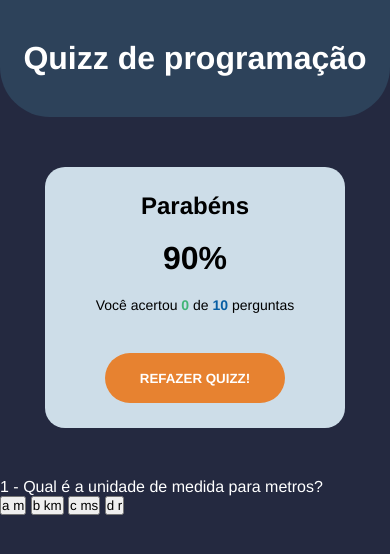
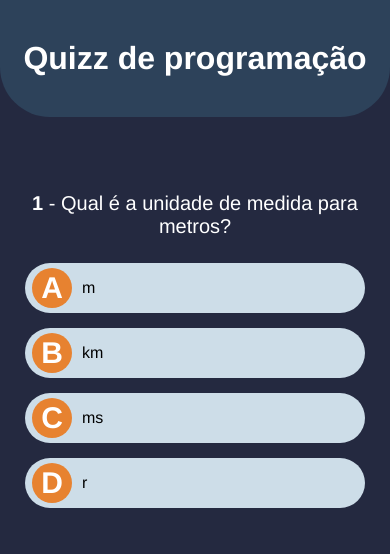
Before and after one commit to adnansoffiatti/quiz_js, a plain HTML site: page index.html in a window 390 px wide. Drawn offline with Linux system fonts and the light colour scheme.

Commit message:
Finalizando o CSS e deixando responsivo

```diff
--- a/css/styles.css
+++ b/css/styles.css
@@ -73,3 +73,91 @@ body {
     border-color: #e78230;
     color: #e78230;
 }
+
+/* Quizz container */
+
+#quizz-container {
+    width: 500px;
+    margin: 50px auto;
+    border: 1px solid #cddde8;
+    padding: 25px;
+    border-radius: 25px;
+}
+
+#question {
+    text-align: center;
+    margin-bottom: 25px;
+    font-size: 20px;
+}
+
+#question-number {
+    font-weight: bold;
+}
+
+#answers-box button {
+    display: flex;
+    align-items: center;
+    margin: 15px 0;
+    width: 300px;
+    height: 50px;
+    border-radius: 25px;
+    background-color: #cddde8;
+    border: 2px solid transparent;
+    text-align: left;
+    padding-left: 5px;
+    color: #000;
+    cursor: pointer;
+    transition: .5s;
+}
+
+#answers-box button:hover {
+    background-color: #e78230;
+    color: #fff;
+}
+
+#answers-box .btn-letter {
+    font-size: 30px;
+    font-weight: bold;
+    background-color: #e78230;
+    color: #fff;
+    border-radius: 50%;
+    line-height: 40px;
+    text-align: center;
+    text-transform: uppercase;
+    flex: 1 1 0;
+    max-width: 40px;
+}
+
+.question-answer {
+    flex: 1 1 0;
+    margin-left: 10px;
+    font-size: 16px;
+}
+
+#quizz-container .wrong-answer,
+#quizz-container .wrong-answer .btn-letter {
+    background-color: #e62210;
+    color: #fff;
+}
+
+#quizz-container .correct-answer,
+#quizz-container .correct-answer .btn-letter {
+    background-color: #40b576;
+    color: #fff;
+}
+
+@media(max-width: 450px) {
+
+    #quizz-container {
+        border: none;
+        width: 100%;
+    }
+
+    #answers-box button {
+        width: 100%;
+    }
+
+    #score-container {
+        width: 90%;
+    }
+}
--- a/index.html
+++ b/index.html
@@ -14,7 +14,7 @@
     <h1 id="main-title">Quizz de programação</h1>
 
     <!-- SCORE BOARD -->
-    <div id="score-container">
+    <div id="score-container" class="hide">
         <h2>Parabéns</h2>
         <p id="display-score"><span>90</span>%</p>
         <p>Você acertou <span id="correct-answers">0</span> de <span id="questions-qty">10 </span>perguntas</p>
@@ -25,12 +25,13 @@
     <div id="quizz-container">
         <p id="question"><span id="question-number">1</span> - <span id="question-text">Qual é a unidade de medida para
                 metros?</span></p>
-    </div>
-    <div id="answer-box">
-        <button class="correct-answer"><span class="btn-letter">a</span> <span class="question-answer">m</span></button>
-        <button class="wrong-answer"><span class="btn-letter">b</span> <span class="question-answer">km</span></button>
-        <button><span class="btn-letter">c</span> <span class="question-answer">ms</span></button>
-        <button><span class="btn-letter">d</span> <span class="question-answer">r</span></button>
+        <div id="answers-box">
+            <button><span class="btn-letter">a</span> <span class="question-answer">m</span></button>
+            <button><span class="btn-letter">b</span> <span class="question-answer">km</span></button>
+            <button><span class="btn-letter">c</span> <span class="question-answer">ms</span></button>
+            <button><span class="btn-letter">d</span> <span class="question-answer">r</span></button>
+        </div>
+
     </div>
 
     <!-- TEMPLATE RESPOSTA -->
```
